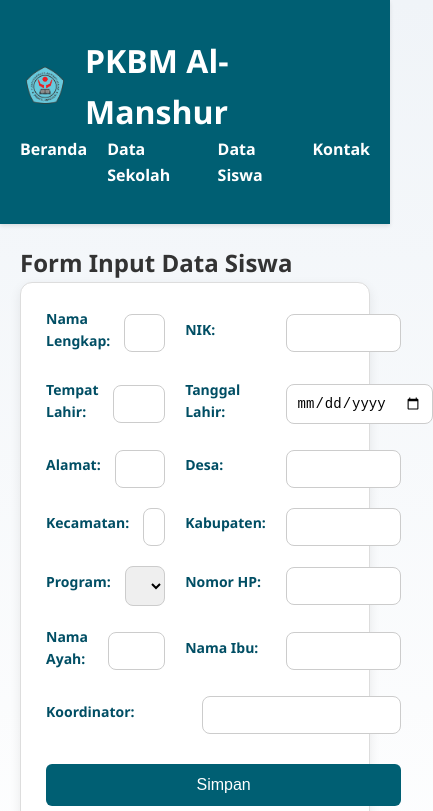
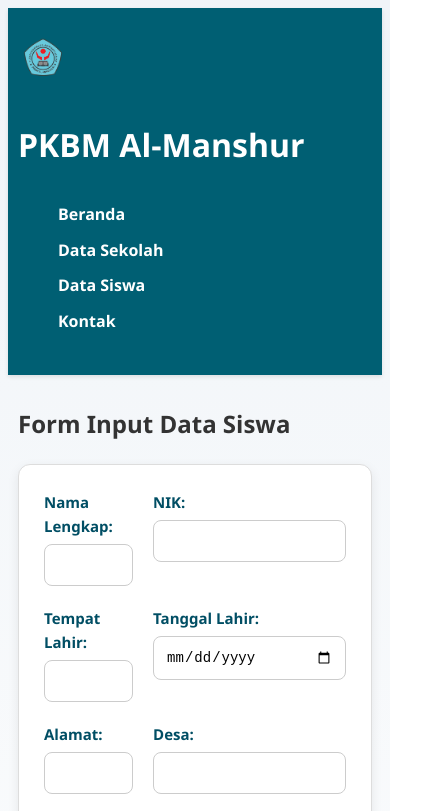
Before and after one commit to wildanhendrawan46/project-01, a plain HTML site: page index.html in a window 390 px wide. Shown: the top 811 px of the page, 433 px wide, since content can reach past the window. Drawn offline with Linux system fonts and the light colour scheme.

Commit message:
Update styles.css

```diff
--- a/styles.css
+++ b/styles.css
@@ -1,406 +1,541 @@
+/* Reset dan global */
 
-/* Reset dan global */
-* {
+{
+
 margin: 0;
+
 padding: 0;
+
 box-sizing: border-box;
+
 }
 
 body {
+
 font-family: "Segoe UI", sans-serif;
+
 background: linear-gradient(to bottom, #f0f4f8, #ffffff);
+
 color: #333;
+
 line-height: 1.6;
+
 }
 
 .container {
+
 max-width: 1100px;
+
 margin: auto;
+
 padding: 20px;
+
 }
 
 /* Header */
+
 header {
+
 background-color: #005f73;
+
 color: white;
+
 padding: 15px 0;
+
 position: sticky;
+
 top: 0;
+
 z-index: 1000;
+
 box-shadow: 0 2px 4px rgba(0, 0, 0, 0.1);
+
 }
 
 .header-flex {
+
 display: flex;
+
 align-items: center;
+
 justify-content: space-between;
+
 flex-wrap: wrap;
+
 }
 
 .logo-title {
+
 display: flex;
+
 align-items: center;
+
 gap: 15px;
+
 }
 
 .logo-img {
+
 width: 50px;
+
 height: 50px;
+
 }
 
 /* Navigasi */
+
 .nav-menu {
+
 list-style: none;
+
 display: flex;
+
 gap: 20px;
+
 }
 
 .nav-menu a {
+
 color: white;
+
 text-decoration: none;
+
 font-weight: bold;
+
 transition: color 0.3s;
+
 }
 
 .nav-menu a:hover {
+
 color: #ffdd57;
+
 }
 
 /* Tombol Excel */
+
 .excel-btn {
+
 background-color: #198754;
+
 color: white;
+
 border: none;
+
 padding: 10px 16px;
+
 border-radius: 5px;
+
 cursor: pointer;
+
 display: flex;
+
 align-items: center;
+
 gap: 8px;
+
 font-size: 14px;
+
 transition: background-color 0.3s;
+
 }
 
 .excel-btn:hover {
+
 background-color: #157347;
+
 }
 
 .excel-btn img {
+
 width: 20px;
+
 height: 20px;
+
 margin-right: 8px;
+
 }
 
 /* Form Input (index.html) */
+
 form {
+
 background-color: white;
+
 padding: 25px;
+
 border-radius: 12px;
+
 box-shadow: 0 4px 12px rgba(0, 0, 0, 0.08);
+
 border: 1px solid #ddd;
+
 margin-bottom: 30px;
+
 }
 
 form .form-group {
+
 margin-bottom: 15px;
+
 }
 
 form label {
+
 display: block;
+
 margin-bottom: 6px;
+
 font-weight: 600;
+
 color: #004e64;
+
 font-size: 15px;
+
 }
 
 form input,
+
 form select,
+
 form textarea {
+
 width: 100%;
+
 padding: 12px;
+
 border: 1px solid #ccc;
+
 border-radius: 8px;
+
 font-size: 14px;
+
 transition: border 0.2s;
+
 }
 
 form input:focus,
+
 form select:focus,
+
 form textarea:focus {
+
 border-color: #007f7f;
+
 outline: none;
+
 }
 
 form button {
+
 background-color: #005f73;
+
 color: white;
+
 padding: 12px 24px;
+
 border: none;
+
 border-radius: 6px;
+
 cursor: pointer;
+
 font-size: 16px;
+
 margin-top: 10px;
+
 transition: background-color 0.3s;
+
 }
 
 form button:hover {
+
 background-color: #003f4f;
+
 }
 
 /* Layout dua kolom untuk form input */
+
 form.grid-form {
+
 display: grid;
+
 grid-template-columns: 1fr 1fr;
+
 gap: 20px;
+
 }
 
 form.grid-form .form-group {
+
 margin-bottom: 0;
+
 width: 100%;
+
 }
 
 form.grid-form .form-group input,
+
 form.grid-form .form-group select,
+
 form.grid-form .form-group textarea {
+
 width: 100%;
+
 box-sizing: border-box;
+
 }
 
 form.grid-form button {
+
 grid-column: span 2;
+
 justify-self: start;
+
 }
 
 .full-width {
+
 grid-column: span 2;
+
 }
 
 /* Tabel Data Siswa (menu-data-siswa.html) */
+
 table.display {
+
 width: 100% !important;
+
 border-collapse: collapse;
+
 margin-top: 20px;
+
 font-size: 14px;
+
 }
 
 table.display th,
+
 table.display td {
+
 padding: 10px;
+
 text-align: left;
+
 border: 1px solid #ddd;
+
 vertical-align: top;
+
 }
 
 table.display thead {
+
 background-color: #0a9396;
+
 color: white;
-}
-/* Reset dan global */
-* {
-    margin: 0;
-    padding: 0;
-    box-sizing: border-box;
+
 }
 
-body {
-    font-family: "Segoe UI", sans-serif;
-    background: linear-gradient(to bottom, #f0f4f8, #ffffff);
-    color: #333;
-    line-height: 1.6;
+table.display tbody tr:nth-child(even) {
+
+background-color: #f0f0f0;
+
 }
 
-.container {
-    max-width: 1100px;
-    margin: auto;
-    padding: 20px;
+.dataTables_wrapper {
+
+overflow-x: auto;
+
 }
 
-/* Header */
-header {
-    background-color: #005f73;
-    color: white;
-    padding: 15px 0;
-    position: sticky;
-    top: 0;
-    z-index: 1000;
-    box-shadow: 0 2px 4px rgba(0, 0, 0, 0.1);
+#tabel-siswa-utama_wrapper {
+
+max-width: 100%;
+
+overflow-x: auto;
+
 }
 
-.header-flex {
-    display: flex;
-    align-items: center;
-    justify-content: space-between;
-    flex-wrap: wrap;
+table button {
+
+background-color: #ae2012;
+
+color: white;
+
+border: none;
+
+padding: 5px 10px;
+
+border-radius: 4px;
+
+cursor: pointer;
+
 }
 
-.logo-title {
-    display: flex;
-    align-items: center;
-    gap: 15px;
-}
+table button:hover {
 
-.logo-img {
-    width: 50px;
-    height: 50px;
-}
+background-color: #9b1d10;
 
-/* Navigasi */
-.nav-menu {
-    list-style: none;
-    display: flex;
-    gap: 20px;
-}
-
-.nav-menu a {
-    color: white;
-    text-decoration: none;
-    font-weight: bold;
-    transition: color 0.3s;
-}
-
-.nav-menu a:hover {
-    color: #ffdd57;
-}
-
-/* Form Input (index.html) */
-form {
-    background-color: white;
-    padding: 25px;
-    border-radius: 12px;
-    box-shadow: 0 4px 12px rgba(0, 0, 0, 0.08);
-    border: 1px solid #ddd;
-    margin-bottom: 30px;
-}
-
-form .form-group {
-    margin-bottom: 15px;
-}
-
-form label {
-    display: block;
-    margin-bottom: 6px;
-    font-weight: 600;
-    color: #004e64;
-    font-size: 15px;
-}
-
-form input,
-form select,
-form textarea {
-    width: 100%;
-    padding: 12px;
-    border: 1px solid #ccc;
-    border-radius: 8px;
-    font-size: 14px;
-    transition: border 0.2s;
-}
-
-form input:focus,
-form select:focus,
-form textarea:focus {
-    border-color: #007f7f;
-    outline: none;
-}
-
-form button {
-    background-color: #005f73;
-    color: white;
-    padding: 12px 24px;
-    border: none;
-    border-radius: 6px;
-    cursor: pointer;
-    font-size: 16px;
-    margin-top: 10px;
-    transition: background-color 0.3s;
-}
-
-form button:hover {
-    background-color: #003f4f;
-}
-
-/* Layout dua kolom untuk form input */
-form.grid-form {
-    display: grid;
-    grid-template-columns: 1fr 1fr; /* Dua kolom default */
-    gap: 20px;
-}
-
-form.grid-form .form-group {
-    display: flex;
-    flex-direction: column;
-    gap: 6px;
-}
-
-form.grid-form .form-group label {
-    font-weight: 600;
-    font-size: 14px;
-}
-
-form.grid-form .form-group input,
-form.grid-form .form-group select,
-form.grid-form .form-group textarea {
-    padding: 10px;
-    border: 1px solid #ccc;
-    border-radius: 8px;
-    font-size: 14px;
-}
-
-form.grid-form .form-group.full-width {
-    grid-column: span 2; /* Lebar penuh untuk elemen tertentu */
-}
-
-form.grid-form button {
-    grid-column: span 2;
-    padding: 12px 24px;
-    background-color: #005f73;
-    color: white;
-    border: none;
-    border-radius: 6px;
-    cursor: pointer;
-    font-size: 16px;
-}
-
-/* Perubahan untuk perangkat mobile */
-@media screen and (max-width: 768px) {
-    form.grid-form {
-        grid-template-columns: 1fr; /* Satu kolom untuk semua elemen */
-    }
-
-    form.grid-form .form-group {
-        flex-direction: row; /* Label dan input sejajar */
-        align-items: center;
-        justify-content: space-between;
-    }
-
-    form.grid-form .form-group label {
-        flex: 0 0 40%; /* Lebar tetap untuk label */
-        text-align: left;
-    }
-
-    form.grid-form .form-group input,
-    form.grid-form .form-group select,
-    form.grid-form .form-group textarea {
-        flex: 1;
-        margin-left: 8px;
-    }
-
-    form.grid-form button {
-        justify-self: center;
-        width: 100%; /* Tombol memenuhi lebar */
-    }
 }
 
 /* Footer */
+
 footer {
+
 text-align: center;
+
 padding: 15px;
+
 margin-top: 30px;
+
 background-color: #eee;
+
 font-size: 14px;
+
 color: #555;
-}ze: 13px;
+
+}
+
+/* Section Header */
+
+.section-header {
+
+display: flex;
+
+justify-content: space-between;
+
+align-items: center;
+
+flex-wrap: wrap;
+
+margin-bottom: 15px;
+
+}
+
+.section-header h2 {
+
+font-size: 26px;
+
+color: #005f73;
+
+border-bottom: 2px solid #0a9396;
+
+padding-bottom: 5px;
+
+margin-bottom: 15px;
+
+}
+
+/* Responsif */
+
+@media screen and (max-width: 768px) {
+
+.nav-menu {
+
+    flex-direction: column;
+
+    gap: 10px;
+
+    margin-top: 10px;
+
+}
+
+
+
+.header-flex {
+
+    flex-direction: column;
+
+    align-items: flex-start;
+
+}
+
+
+
+.container {
+
+    padding: 10px;
+
+}
+
+
+
+.logo-title {
+
+    flex-direction: column;
+
+    align-items: flex-start;
+
+}
+
+
+
+.excel-btn {
+
+    margin-top: 10px;
+
+    width: 100%;
+
+}
+
+
+
+table.display {
+
+    font-size: 12px;
+
+}
+
+}
+
+@media screen and (max-width: 600px) {
+
+form.grid-form {
+
+    grid-template-columns: 1fr;
+
+}
+
+
+
+form.grid-form button {
+
+    justify-self: stretch;
+
+}
+
+}
+
+/* Tambahan tabel wrapper */
+
+.table-container {
+
+overflow-x: auto;
+
+}
+
+/* Tombol hapus */
+
+.delete-btn {
+
+background-color: #e63946;
+
+color: white;
+
+border: none;
+
+padding: 6px 12px;
+
+border-radius: 4px;
+
+cursor: pointer;
+
+font-size: 13px;
+
 }
 
 .delete-btn:hover {
+
 background-color: #c9302c;
+
 }
```
Lines whose indentation alone changed are shown as unchanged.
